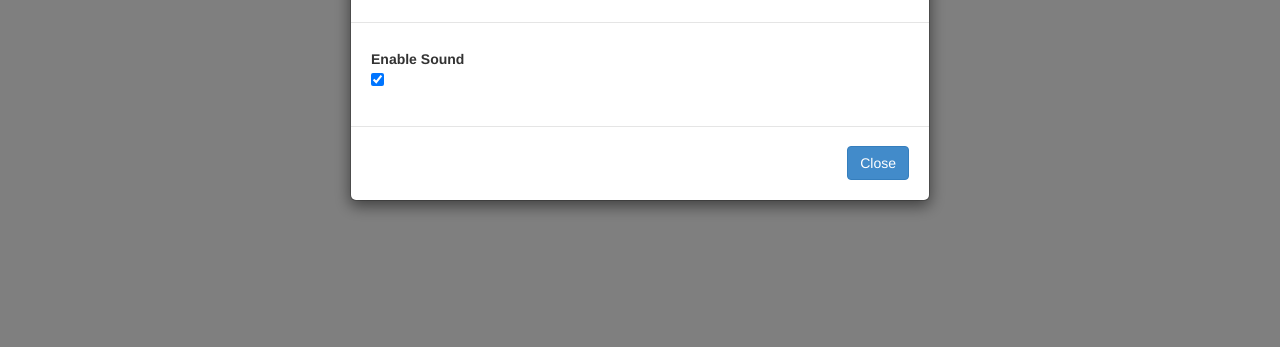
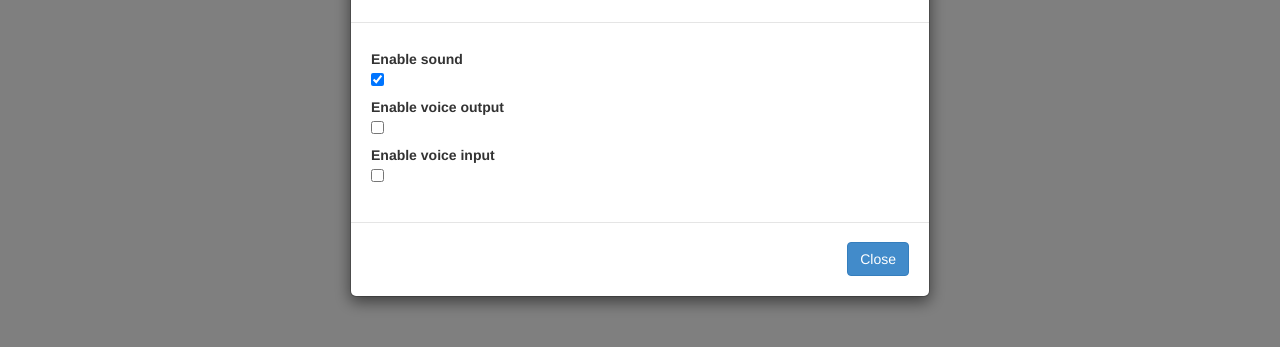
Before and after one commit to mrchimp/blabber, a website: page www/index.html in a window 1280 px wide. Both pictures are taken after a click on the button "Settings". Shown: the part 95-442 px from the top of the page. Drawn offline with nearby package versions, Linux system fonts and the light colour scheme.

Commit message:
add voice settings

```diff
--- a/www/index.html
+++ b/www/index.html
@@ -15,7 +15,7 @@
   <div class="collapse navbar-collapse pull-right" id="main-menu">
     <ul class="nav navbar-nav">
       <li><a href="#connect" class="connect disconnected"><i class="glyphicon glyphicon-off icon-white"></i> <span>Connect</span></a></li>
-      <li><a href="#settings" role="button" data-toggle="modal"><i class="glyphicon glyphicon-cog icon-white"></i> Settings</a></li>
+      <li><a href="#settings-modal" role="button" data-toggle="modal"><i class="glyphicon glyphicon-cog icon-white"></i> Settings</a></li>
     </ul>
   </div>
 </nav>
@@ -65,7 +65,7 @@
   <input class="form-control" type="text" id="msg_input" placeholder="Type here. Press ENTER to send.">
 </div>
 
-<div class="modal fade" id="settings">
+<div class="modal fade" id="settings-modal">
   <div class="modal-dialog">
     <div class="modal-content">
       <div class="modal-header">
@@ -73,11 +73,23 @@
         <h3>Settings</h3>
       </div>
       <div class="modal-body">
-        <form class="form-horizontal">
+        <form class="form-horizontal" id="settings">
           <div class="control-group">
-            <label class="control-label" for="sound_enabled">Enable Sound</label>
+            <label class="control-label" for="sound_enabled">Enable sound</label>
             <div class="controls">
-              <input type="checkbox" id="sound_enabled" checked>
+              <input type="checkbox" class="sound_enabled" checked="checked">
+            </div>
+          </div>
+          <div class="control-group">
+            <label class="control-label" for="voice_output_enabled">Enable voice output</label>
+            <div class="controls">
+              <input type="checkbox" class="voice_output_enabled">
+            </div>
+          </div>
+          <div class="control-group">
+            <label class="control-label" for="voice_input_enabled">Enable voice input</label>
+            <div class="controls">
+              <input type="checkbox" class="voice_input_enabled">
             </div>
           </div>
         </form>
```
